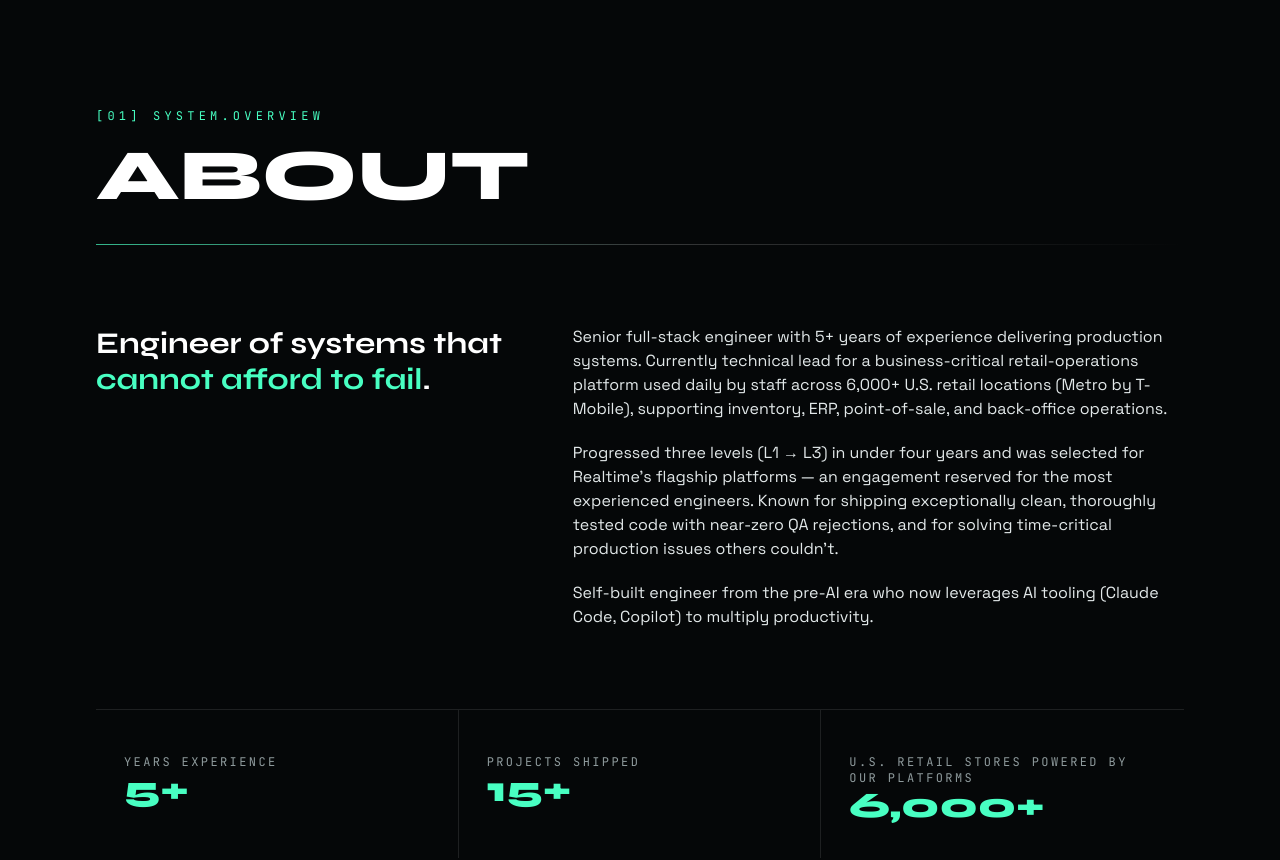
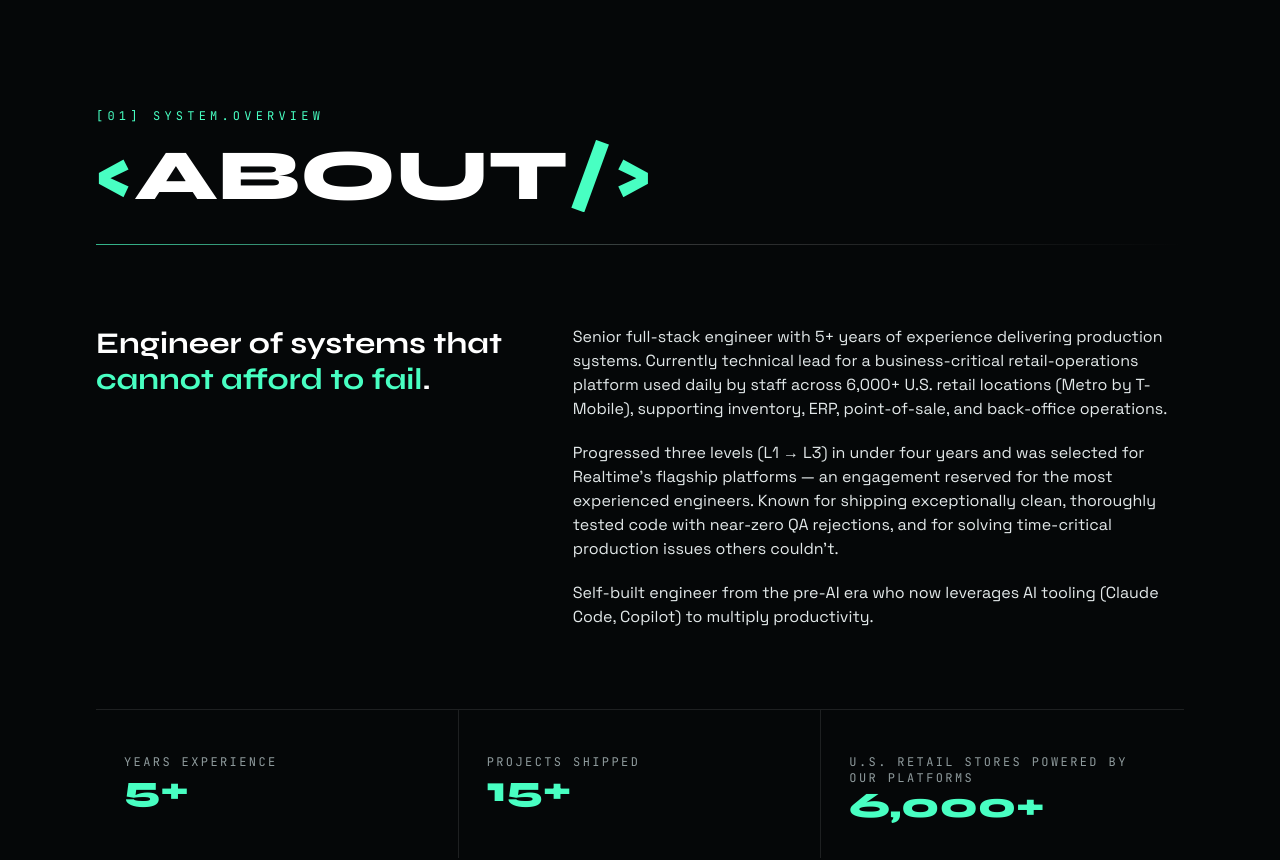
Before and after one commit to firasRihan/firas-rihan-portfolio, a Next.js app: page / in a window 1280 px wide. Shown: the part 820-1680 px from the top of the page. Built offline with nearby package versions, Linux system fonts and the light colour scheme.

Commit message:
enhance look

```diff
--- a/components/HeroScene.tsx
+++ b/components/HeroScene.tsx
@@ -16,14 +16,16 @@ export default function HeroScene() {
     const mount = mountRef.current;
     if (!mount) return;
 
-    const reduced = window.matchMedia("(prefers-reduced-motion: reduce)").matches;
+    const reduced = window.matchMedia(
+      "(prefers-reduced-motion: reduce)",
+    ).matches;
 
     const scene = new THREE.Scene();
     const camera = new THREE.PerspectiveCamera(
       42,
       mount.clientWidth / Math.max(mount.clientHeight, 1),
       0.1,
-      100
+      100,
     );
     camera.position.set(0, 0, 8);
 
@@ -56,9 +58,9 @@ export default function HeroScene() {
     pointsGeo.setAttribute("position", new THREE.BufferAttribute(positions, 3));
     const pointsMat = new THREE.PointsMaterial({
       color: accent,
-      size: 0.028,
+      size: 0.03,
       transparent: true,
-      opacity: 0.8,
+      opacity: 1,
       blending: THREE.AdditiveBlending,
       depthWrite: false,
     });
@@ -75,7 +77,7 @@ export default function HeroScene() {
       return new THREE.Vector3(
         R * Math.sin(phi) * Math.cos(theta),
         R * Math.cos(phi),
-        R * Math.sin(phi) * Math.sin(theta)
+        R * Math.sin(phi) * Math.sin(theta),
       );
     };
 
@@ -90,7 +92,9 @@ export default function HeroScene() {
         .normalize()
         .multiplyScalar(R * (1.3 + Math.random() * 0.55));
       const curve = new THREE.QuadraticBezierCurve3(a, mid, b);
-      const arcGeo = new THREE.BufferGeometry().setFromPoints(curve.getPoints(48));
+      const arcGeo = new THREE.BufferGeometry().setFromPoints(
+        curve.getPoints(48),
+      );
       const arcMat = new THREE.LineBasicMaterial({
         color: accent,
         transparent: true,
@@ -106,7 +110,7 @@ export default function HeroScene() {
     const ringMat = new THREE.MeshBasicMaterial({
       color: accent,
       transparent: true,
-      opacity: 0.18,
+      opacity: 0.25,
       side: THREE.DoubleSide,
     });
     const ring = new THREE.Mesh(ringGeo, ringMat);
--- a/components/SectionHeading.tsx
+++ b/components/SectionHeading.tsx
@@ -53,7 +53,9 @@ export default function SectionHeading({
       </p>
       <div className="mt-4 overflow-hidden">
         <h2 className="sh-title font-display text-3xl font-extrabold uppercase leading-none text-hi sm:text-6xl lg:text-7xl">
+          <span className="text-accent">{"<"}</span>
           {title}
+          <span className="text-accent">{"/>"}</span>
         </h2>
       </div>
       {subtitle ? (
```
